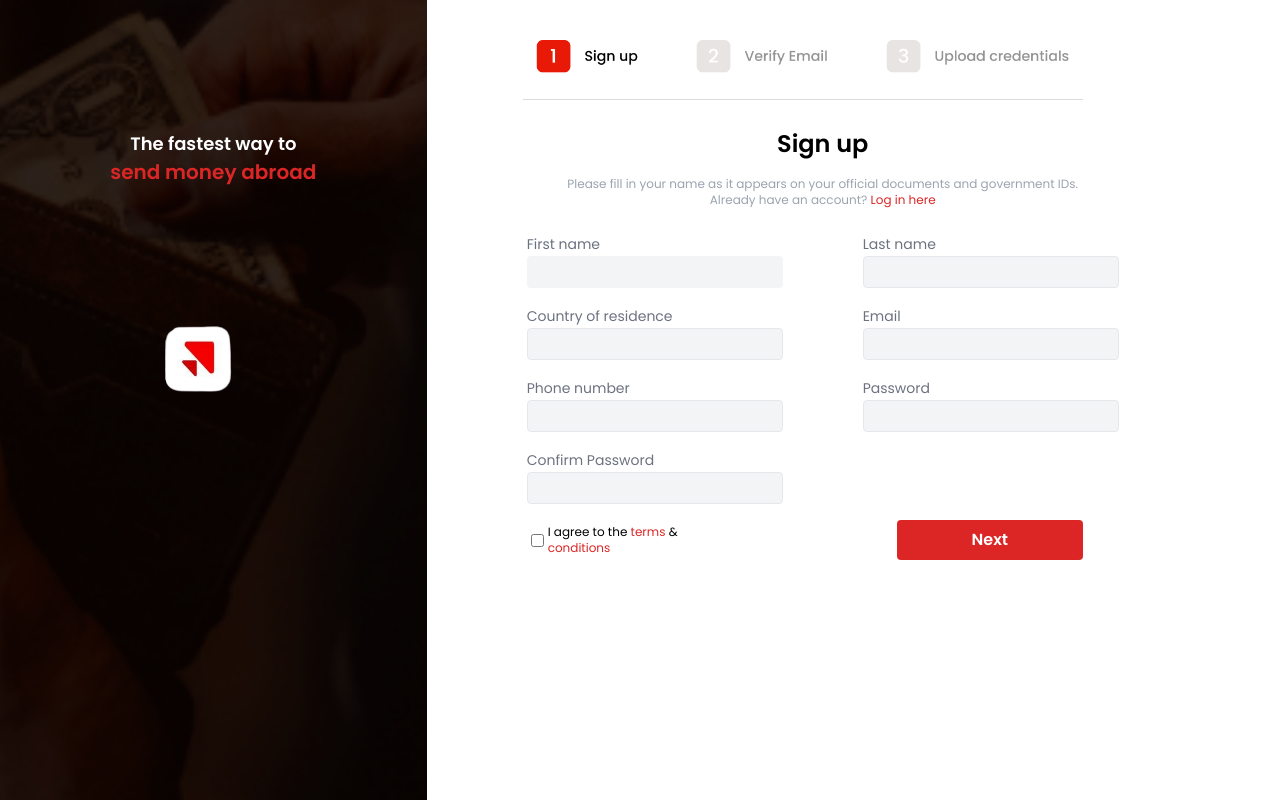
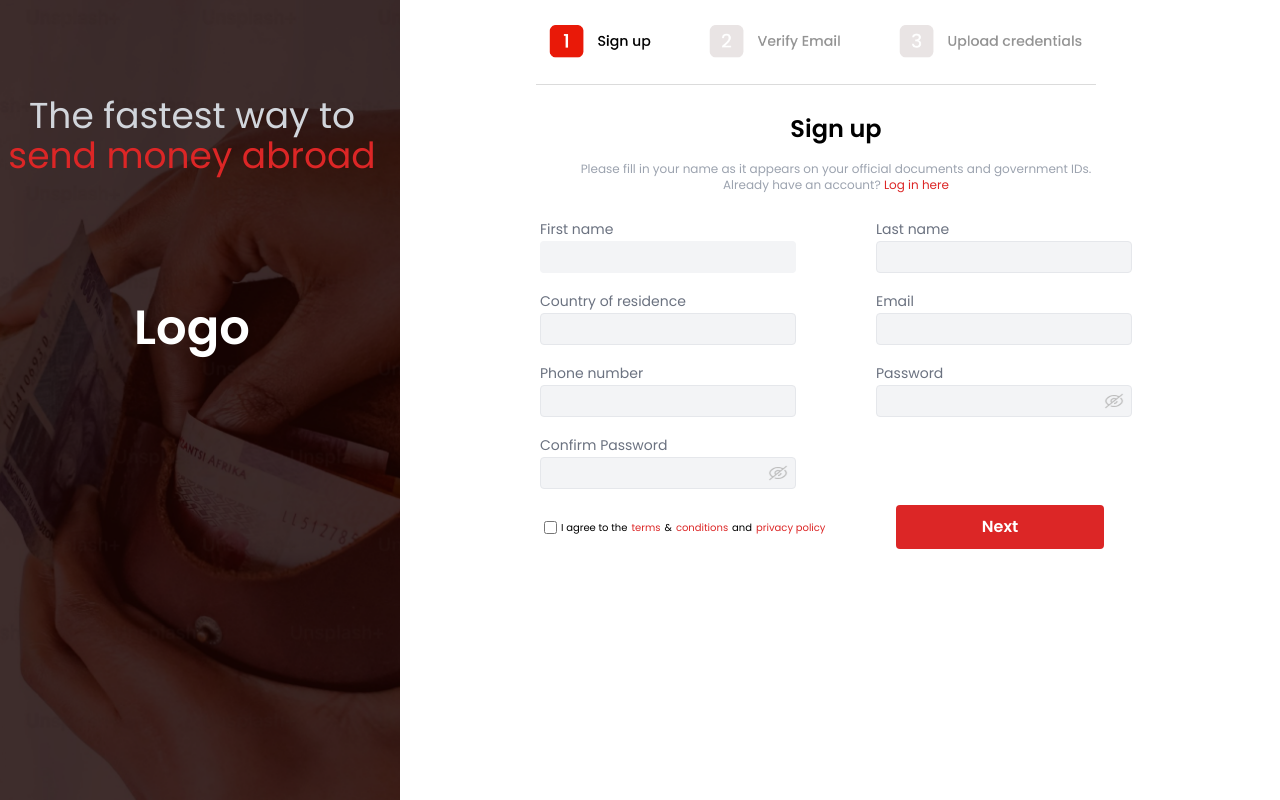
Before and after one commit to Ultimate-Guru/cosmo-remit, a React (Vite) app: page /SignUp in a window 1280 px wide. Built offline with nearby package versions, Linux system fonts and the light colour scheme; the HTML template or start-up script is replaced by a standard one.

Commit message:
made tweaks for authentication and password visibility

```diff
--- a/db.json
+++ b/db.json
@@ -39,6 +39,26 @@
       "Password": "frica@54321#",
       "ConfirmPassword": "frica@54321#",
       "Country": "Nigeria"
+    },
+    {
+      "id": "27be",
+      "FirstName": "Ultimate",
+      "LastName": "Supreme",
+      "Email": "ultimatesupreme@gmail.com",
+      "PhoneNumber": "09077733350",
+      "Password": "ultimatesupreme",
+      "ConfirmPassword": "ultimatesupreme",
+      "Country": "Ghana"
+    },
+    {
+      "id": "4076",
+      "FirstName": "Temitope",
+      "LastName": "Dorcas",
+      "Email": "temitopedorcas@gmail.com",
+      "PhoneNumber": "09017144281",
+      "Password": "timzy",
+      "ConfirmPassword": "timzy",
+      "Country": "USA"
     }
   ]
 }
--- a/src/pages/SignIn.jsx
+++ b/src/pages/SignIn.jsx
@@ -2,6 +2,8 @@
 import React, { useState } from 'react';
 import { NavLink, useNavigate } from 'react-router-dom';
 import axios from 'axios';
+import Eye from '../assets/img/eye-slash.png';
+import EyeOpen from '../assets/img/eye.png';
 
 const SignIn = () => {
   const navigate = useNavigate();
@@ -11,6 +13,8 @@ const SignIn = () => {
   });
 
   const [error, setError] = useState(''); // Single error message
+  const [isPasswordVisible, setIsPasswordVisible] = useState(false); // Password visibility state
+  const [isConfirmPasswordVisible, setIsConfirmPasswordVisible] = useState(false); // Confirm password visibility state
 
   // Validation logic
   const validate = () => {
@@ -70,10 +74,20 @@ const SignIn = () => {
     }));
   };
 
+
+  // Toggle password visibility
+  const togglePasswordVisibility = () => {
+    setIsPasswordVisible(!isPasswordVisible);
+  };
+
+  const toggleConfirmPasswordVisibility = () => {
+    setIsConfirmPasswordVisible(!isConfirmPasswordVisible);
+  };
+
   return (
     <div>
       <div className="flex flex-col items-center justify-center min-h-screen bg-background p-4">
-        <h1 className="text-2xl font-bold text-foreground">Welcome back!</h1>
+        <h1 className="text-3xl font-semibold h-11 text-foreground">Welcome back!</h1>
         <p className="text-gray-500 font-medium text-sm">
           New to CosmoRemit?{' '}
           <NavLink to={'/SignUp'} className="text-red-600">Sign up</NavLink>
@@ -101,12 +115,18 @@ const SignIn = () => {
           <label className="block text-left text-muted-foreground mt-4" htmlFor="password">Password</label>
           <div className="mb-4">
             <input
-              type="password"
+              type={isPasswordVisible ? 'text' : 'password'}
               name="Password"
               value={formData.Password}
               onChange={handleChange}
               className="rounded bg-gray-100 h-8 p-2 w-96 outline-none"
               required
+            />
+            <img
+              src={isPasswordVisible ? EyeOpen : Eye}
+              alt="Toggle Password Visibility"
+              onClick={togglePasswordVisibility}
+              style={{ cursor: 'pointer', marginLeft: '93%', marginTop: '-25px', width: '24px', height: '20px', padding: '2px' }}
             />
           </div>
 
--- a/src/pages/SignUp.jsx
+++ b/src/pages/SignUp.jsx
@@ -2,11 +2,22 @@
 import React, { useState } from "react";
 import { NavLink, useNavigate } from "react-router-dom";
 import axios from 'axios';
-import bgImage from '../assets/img/Vector.png';
-import Logo from "../assets/img/Favicon.png";
-import Nav1 from '../assets/img/nav1.png'
+import bgImage from '../assets/img/SignImg.png';
+import Nav1 from '../assets/img/nav1.png';
+import Eye from '../assets/img/eye-slash.png';
+import EyeOpen from '../assets/img/eye.png';
 
 const SignUp = () => {
+
+  const BGimage = {
+    backgroundImage: `url(${bgImage})`,
+    backgroundPosition: 'center',
+    backgroundRepeat: 'no-repeat',
+    backgroundSize: 'cover',
+    width: "400px",
+    height: '100vh'
+  }
+
   const navigate = useNavigate();
   const [formData, setFormData] = useState({
     FirstName: '',
@@ -19,6 +30,8 @@ const SignUp = () => {
   });
 
   const [errors, setErrors] = useState({});
+  const [isPasswordVisible, setIsPasswordVisible] = useState(false); // Password visibility state
+  const [isConfirmPasswordVisible, setIsConfirmPasswordVisible] = useState(false); // Confirm password visibility state
 
   // Validation logic
   const validate = () => {
@@ -58,10 +71,10 @@ const SignUp = () => {
 
     // If no validation errors, form is ready to be submitted
     if (Object.keys(validationErrors).length === 0) {
-        axios.post('http://localhost:8000/users', formData)
+      axios.post('http://localhost:8000/users', formData)
         .then(result => {
-            window.alert('Signed Up Successfully')
-            navigate('/VerifyEmail');
+          window.alert('Signed Up Successfully')
+          navigate('/VerifyEmail');
         })
         .catch(err => console.log(err)
         )
@@ -88,29 +101,46 @@ const SignUp = () => {
     }));
   };
 
+  // Toggle password visibility
+  const togglePasswordVisibility = () => {
+    setIsPasswordVisible(!isPasswordVisible);
+  };
+
+  const toggleConfirmPasswordVisibility = () => {
+    setIsConfirmPasswordVisible(!isConfirmPasswordVisible);
+  };
+
   return (
-    <div className="flex flex-col md:flex-row h-screen overflow-hidden">
-      {/* Image container with text and logo */}
-      <div className="relative w-full md:w-4/12 h-2/5 md:h-full">
-        <img src={bgImage} alt="BgImage" className="w-full h-full object-cover" />
-        <div className="absolute inset-0 bg-[rgba(0,0,0,0.54)]"></div>
-        <div className="absolute top-1/3 left-1/2 transform -translate-x-1/2 -translate-y-1/2 text-center">
-          <h1 className="text-lg font-bold text-white">The fastest way to</h1>
-          <h2 className="text-xl font-extrabold text-red-600">send money abroad</h2>
-          <img src={Logo} alt="CosmoLogo" className="w-24 md:w-50 ml-10 md:mt-32" />
+    <div className="flex flex-col md:flex-row">
+
+      <div style={BGimage}>
+        <div className="w-96 h-32 mt-24 text-center">
+          <p className="font-medium text-4xl text-gray-300">
+            The fastest way to
+            <br />
+            <span className="text-red-600">send money abroad</span>
+          </p>
         </div>
+        <h2 className="w-32 h-20 font-bold text-5xl text-white text-center ml-32 mt-20">Logo</h2>
       </div>
 
+
+
       {/* Form beside the image */}
-      <div className="w-full md:w-1/2 bg-white p-4 md:p-10 ml-14 mt-0">
+      <div className="w-full md:w-1/2 p-4 md:p-10 ml-24 mt-[-15px]">
+
+        {/* <div className="h-12">
+        <img src={Logo} className="w-24 ml-[100%] mt-[-20px]" />
+      </div> */}
+
         {/* Signup steps */}
-        <div className="flex justify-between flex-row mb-7">
-        <img src={Nav1} />
+        <div className="mb-7">
+          <img src={Nav1} />
         </div>
 
         {/* Sign up form */}
         <div className="text-center ml-10">
-          <h3 className="font-bold mb-2 md:mb-4 text-lg md:text-2xl">Sign up</h3>
+          <h3 className="font-semibold mb-2 text-2xl h-10">Sign up</h3>
           <p className="text-gray-400 mb-4 md:mb-6 font-medium text-xs">
             Please fill in your name as it appears on your official documents
             and government IDs.
@@ -164,18 +194,24 @@ const SignUp = () => {
               <p className="text-red-500 text-xs font-medium">{errors.PhoneNumber}</p>
             </div>
 
-            <label className="text-gray-500 font-medium text-sm">Confirm Password</label>
-            <div className="mb-4">
+            <label className="text-gray-500 font-medium text-sm mt-4">Confirm Password</label>
+            <div className="flex items-center mb-4">
               <input
-                type="password"
+                type={isConfirmPasswordVisible ? 'text' : 'password'}
                 name="ConfirmPassword"
                 value={formData.ConfirmPassword}
                 onChange={handleChange}
-                className="border rounded bg-gray-100 h-8 p-2 w-full md:w-64 outline-none"
+                className="rounded border bg-gray-100 h-8 p-2 w-full md:w-64 outline-none"
                 required
               />
-              <p className="text-red-500 text-xs font-medium">{errors.ConfirmPassword}</p>
+              <img
+                src={isConfirmPasswordVisible ? EyeOpen : Eye}
+                alt="Toggle Confirm Password Visibility"
+                onClick={toggleConfirmPasswordVisibility}
+                style={{ cursor: 'pointer', marginLeft: '-30px', width: '24px', height: '20px', padding: '2px' }}
+              />
             </div>
+            <p className="text-red-500 text-xs font-medium">{errors.ConfirmPassword}</p>
           </div>
 
           {/* Right column inputs */}
@@ -206,34 +242,40 @@ const SignUp = () => {
               <p className="text-red-500 text-xs font-medium">{errors.Email}</p>
             </div>
 
-            <label className="text-gray-500 font-medium text-sm">Password</label>
-            <div className="mb-4">
+            <label className="text-gray-500 font-medium text-sm mt-4">Password</label>
+            <div className="flex items-center mb-4">
               <input
-                type="password"
+                type={isPasswordVisible ? 'text' : 'password'}
                 name="Password"
                 value={formData.Password}
                 onChange={handleChange}
                 className="rounded border bg-gray-100 h-8 p-2 w-full md:w-64 outline-none"
                 required
               />
-              <p className="text-red-500 text-xs font-medium">{errors.Password}</p>
+              <img
+                src={isPasswordVisible ? EyeOpen : Eye}
+                alt="Toggle Password Visibility"
+                onClick={togglePasswordVisibility}
+                style={{ cursor: 'pointer', marginLeft: '-30px', width: '24px', height: '20px', padding: '2px' }}
+              />
             </div>
+            <p className="text-red-500 text-xs font-medium">{errors.Password}</p>
 
           </div>
         </form>
 
-        <div className="flex items-center ml-2">
+        <div className="flex flex-row items-center ml-2 w-full">
           <input type="checkbox" className="mr-1" required />
-          <p className="font-medium text-xs">
-            I agree to the {""}
-            <a href="#" className="text-red-600 font-medium">terms</a> {""}
-            & {""}
-            <a href="#" className="text-red-600 font-medium">conditions</a>
+          <p className="font-medium text-[10px] whitespace-nowrap gap-1 inline-flex">
+            I agree to the {" "}
+            <a href="#" className="text-red-600 font-medium">terms</a> & {" "}
+            <a href="#" className="text-red-600 font-medium">conditions</a> and{" "}
+            <a href="#" className="text-red-600 font-medium">privacy policy</a>
           </p>
           <button
             type="submit"
             onClick={handleSubmit}
-            className="bg-red-600 text-white font-semibold rounded py-2 md:w-48 ml-40">
+            className="bg-red-600 text-white font-semibold rounded p-2.5 w-52 ml-auto">
             Next
           </button>
         </div>
--- a/src/pages/VerifyEmail.jsx
+++ b/src/pages/VerifyEmail.jsx
@@ -24,7 +24,7 @@ const VerifyEmail = () => {
         <p className='font-medium'>Please check your inbox to verify.</p>
       </div>
       <button
-          className='text-white bg-gray-400 hover:bg-gray-300 font-bold py-2 px-4 rounded w-full max-w-xs mt-0'
+        className='text-white bg-gray-300 hover:bg-gray-300 font-bold py-4 px-14 rounded-lg w-80 max-w-xs mt-0'
         onClick={handleNext}>
         Next
       </button>
```
Lines whose indentation alone changed are shown as unchanged.
